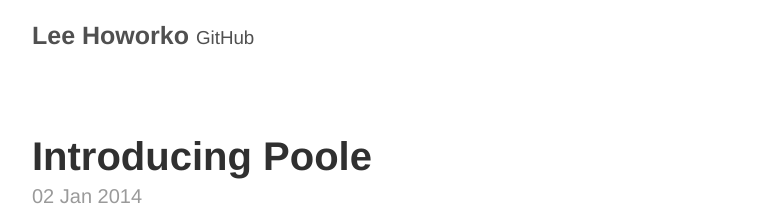
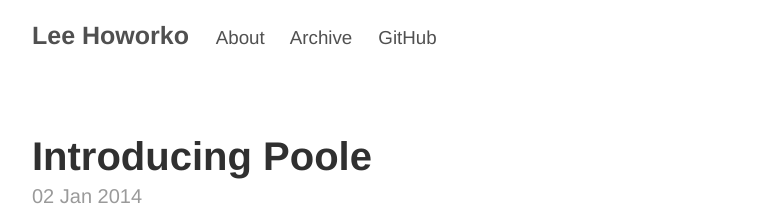
Before and after one commit to lhoworko/lhoworko.github.io, a Jekyll site: the page built from index.html, in a window 1280 px wide. Shown: the top 220 px of the page, without its empty margins (248-1031 px from the left). Built offline with Jekyll 4.4.1, drawn with Linux system fonts in a browser that asks for light colours; the list of posts is cut into pages by our own code.

Commit message:
Add menubar options

```diff
--- a/_config.yml
+++ b/_config.yml
@@ -15,4 +15,6 @@ author:
 
 # Custom vars
 version:          1.0.0
+about:            /about
+archive:          /archive
 github:           "https://github.com/lhoworko"
--- a/_layouts/default.html
+++ b/_layouts/default.html
@@ -9,7 +9,14 @@
       <header class="masthead">
         <h3 class="masthead-title">
           <a href="{{ site.baseurl }}" title="Home">{{ site.title }}</a>
-          <small><a href="{{ site.github }}" title="GitHub">GitHub</a></small>
+          <small>
+            &nbsp;&nbsp;&nbsp;
+            <a href="{{ site.about }}" title="About">About</a>
+            &nbsp;&nbsp;&nbsp;
+            <a href="{{ site.archive }}" title="Archive">Archive</a>
+            &nbsp;&nbsp;&nbsp;
+            <a href="{{ site.github }}" title="Github">GitHub</a>
+          </small>
         </h3>
       </header>
 
```
Also changed, not shown: 1 other file.
